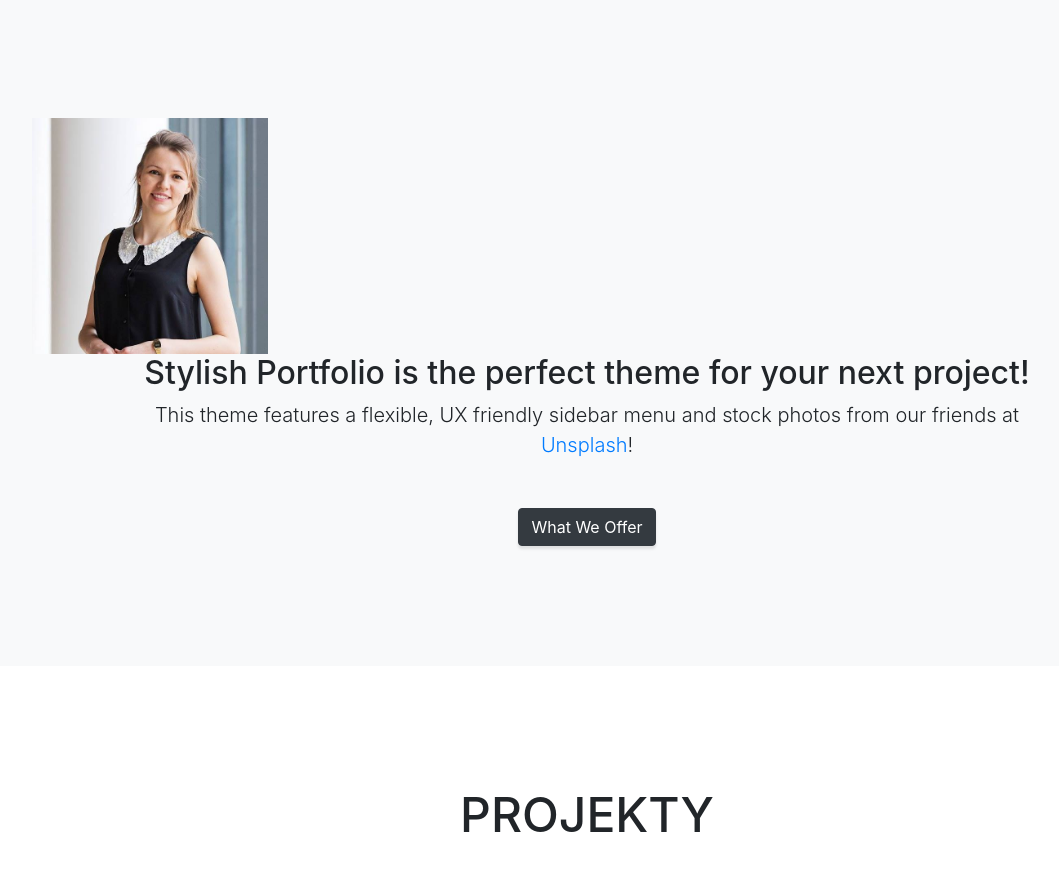
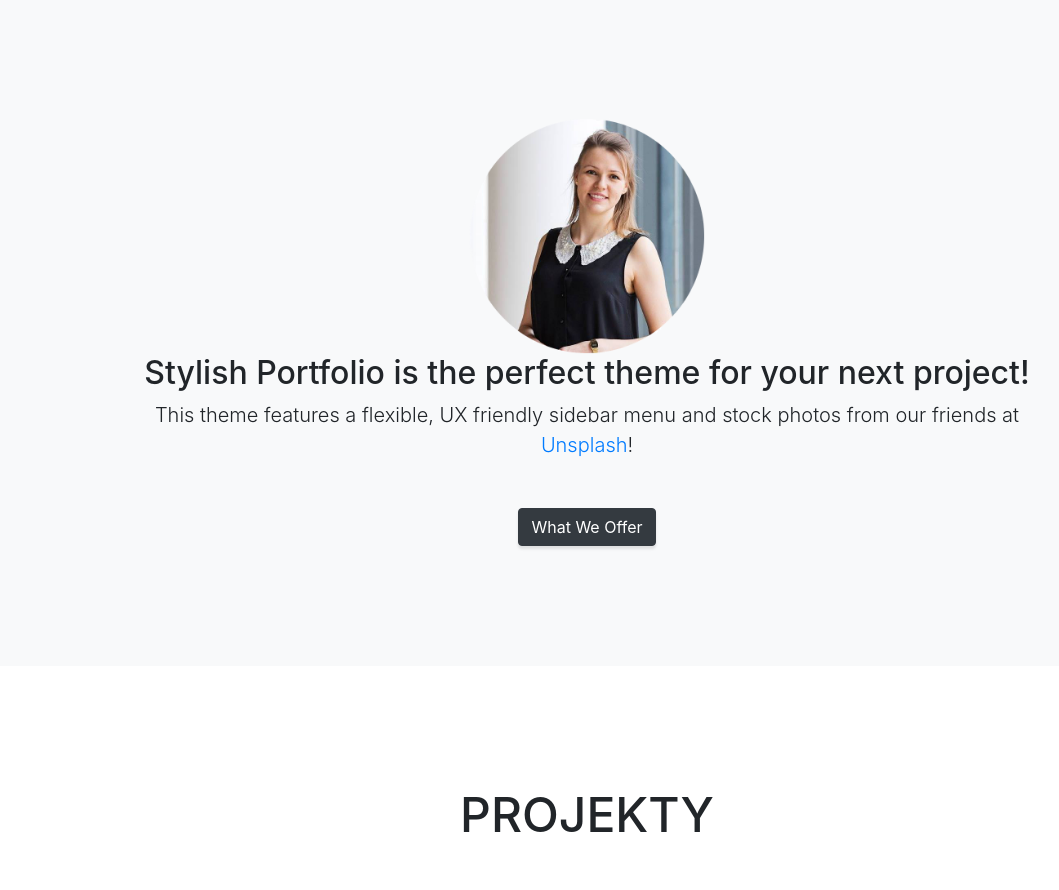
Before and after one commit to agatapolkowska/agatapolkowska.github.io, a website with bundled scripts: page index.html in a window 1280 px wide. Shown: the part 802-1692 px from the top of the page, without its empty margins (53-1112 px from the left). Built offline with nearby package versions, Linux system fonts and the light colour scheme.

Commit message:
[About] mod: wysrodkowanie zdjecia

```diff
--- a/index.html
+++ b/index.html
@@ -70,7 +70,8 @@
 
 
 <div class="container">
-<img src="img/foto.jpg" class="img-circle" alt="Cinque Terre" height="236">
+  <center><img src="img/foto.png" class="img-circle" alt="Cinque Terre" height="236"></center>
+
 </div>
 
 
```
Also changed, not shown: img/foto.jpg (deleted), img/foto.png (added).
